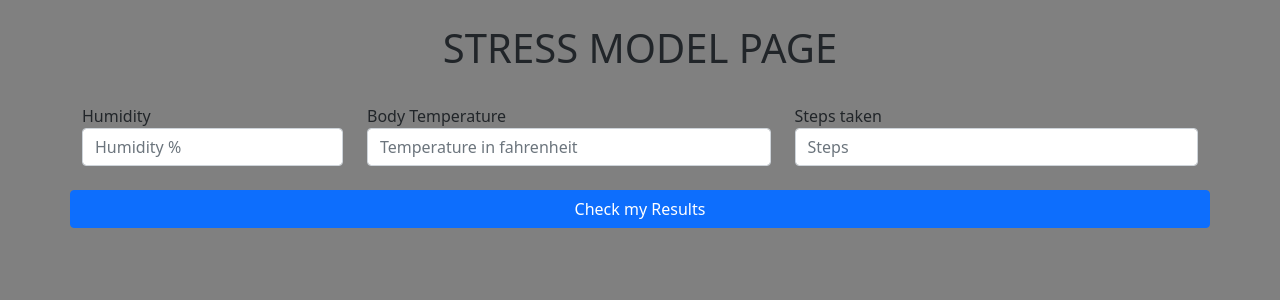
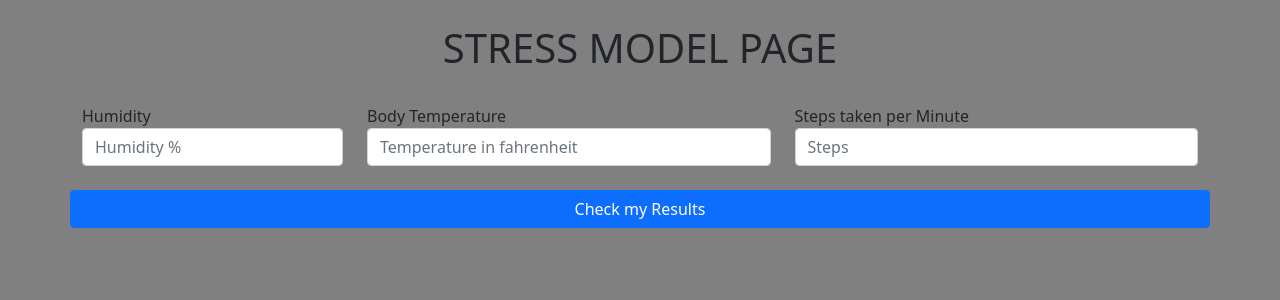
Before and after one commit to RealDreammaker/Machine-Learning-Health-App, a Flask app: page /stress_dash.html in a window 1280 px wide. Shown: the part 56-356 px from the top of the page. Run offline with Flask 2, Linux system fonts and the light colour scheme.

```diff
--- a/HealthApp/app/app.py
+++ b/HealthApp/app/app.py
@@ -1,6 +1,8 @@
 import pandas as pd
 from flask import Flask, jsonify, render_template, request
 import pickle
+from sklearn.preprocessing import StandardScaler
+
 
 app = Flask(__name__)
 
@@ -129,6 +131,8 @@ def stress_predict():
     # order columns were trained on
     try:
         stress_df = pd.DataFrame([data_stress])[stress_col_order]
+
+
     except Exception as e:
         print("Error Parsing Input Data")
         print(e)
--- a/HealthApp/app/templates/stress_dash.html
+++ b/HealthApp/app/templates/stress_dash.html
@@ -58,7 +58,7 @@
           <input type="number" min="0" class="form-control" id="inputTemp" placeholder="Temperature in fahrenheit">
         </div>
         <div class="form-group col">
-          <label for="inputSteps">Steps taken</label>
+          <label for="inputSteps">Steps taken per Minute</label>
           <input type="number" min="0" class="form-control" id="inputSteps" placeholder="Steps">
         </div>
 
```
Also changed, not shown: 2 other files.
